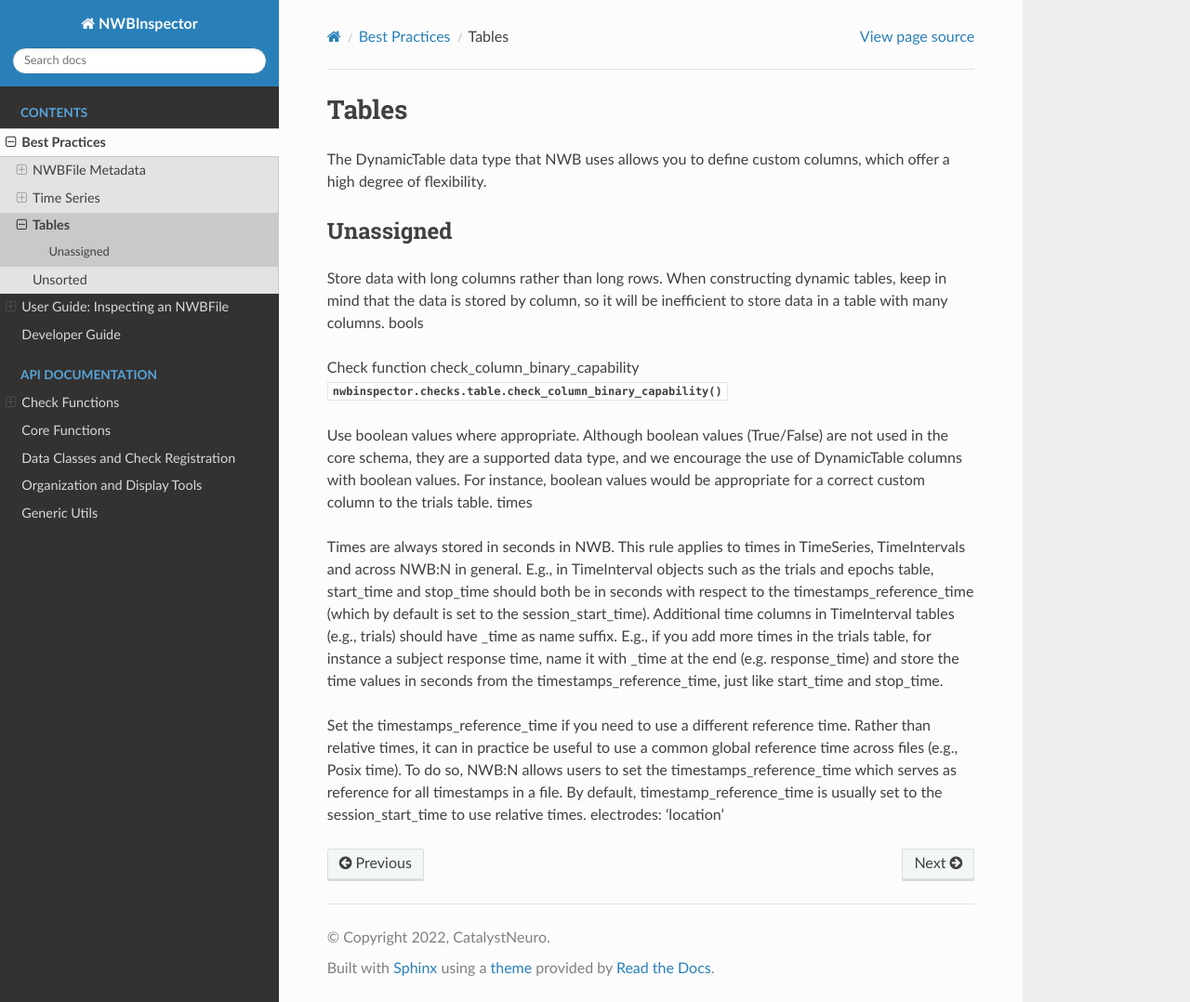
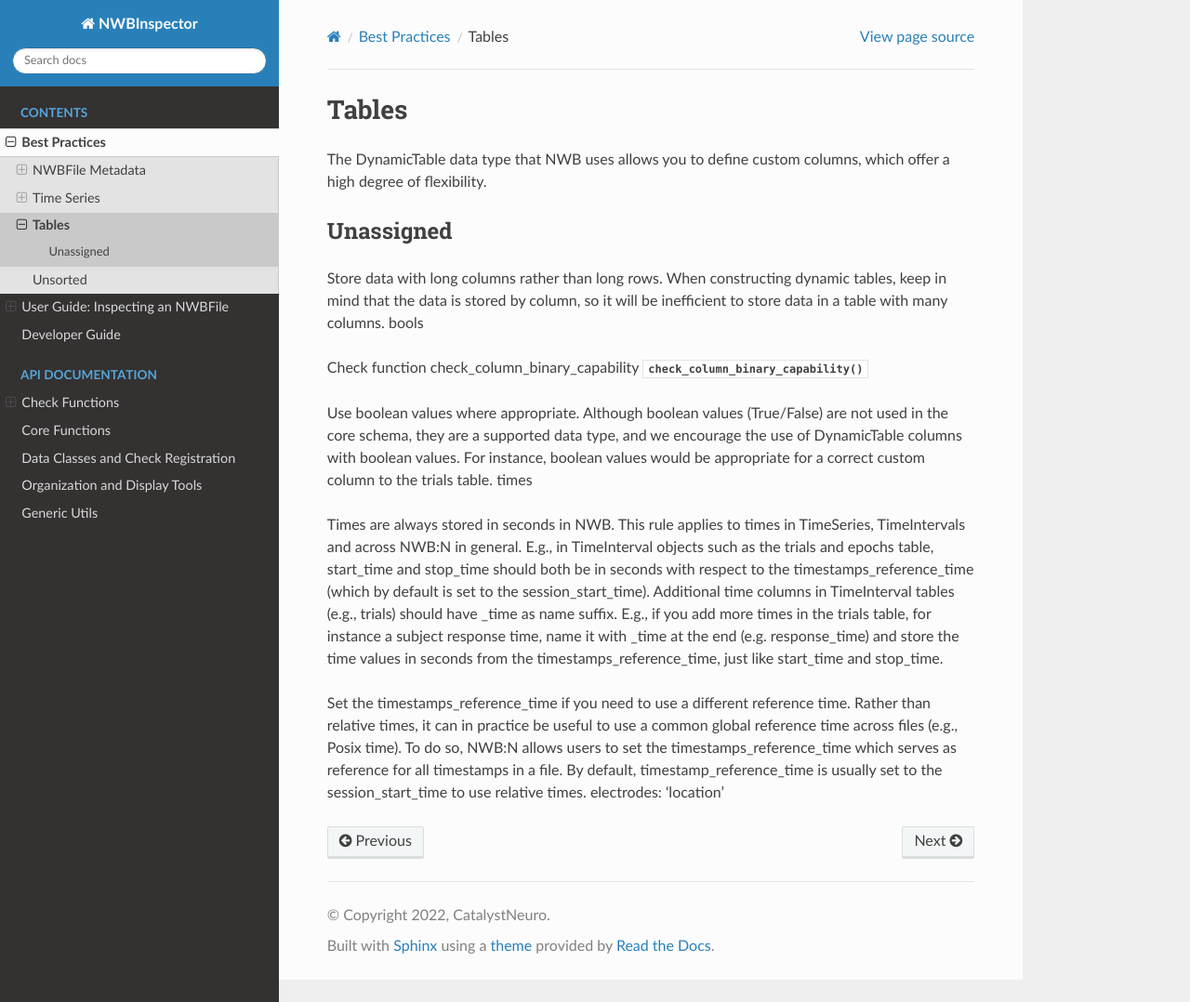
Before and after one commit to NeurodataWithoutBorders/nwbinspector, a Sphinx documentation site: the page built from docs/best_practices/tables.rst, in a window 1280 px wide and 1078 px high. Shown: the whole window at 93% size. Built offline with Sphinx 7.4.7 and the Read the Docs theme 2.0.0, drawn with Linux system fonts in a browser that asks for light colours.

Commit message:
Update tables.rst

```diff
--- a/docs/best_practices/tables.rst
+++ b/docs/best_practices/tables.rst
@@ -15,7 +15,7 @@ inefficient to store data in a table with many columns.
 bools
 
 Check function :ref:`check_column_binary_capability <check_column_binary_capability>`
-:py:func:`nwbinspector.checks.table.check_column_binary_capability`
+:py:func:`~nwbinspector.checks.table.check_column_binary_capability`
 
 
 
```
